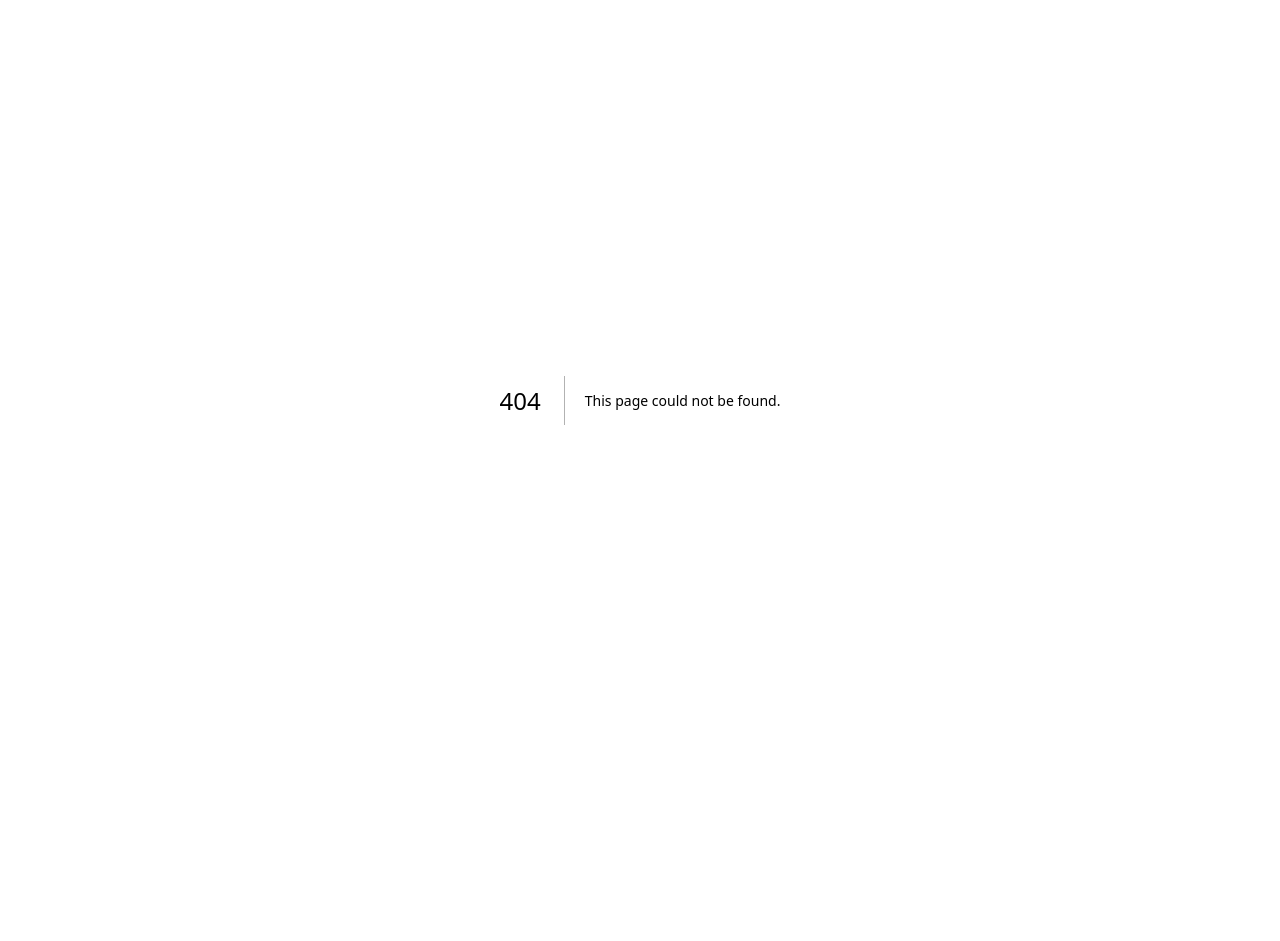
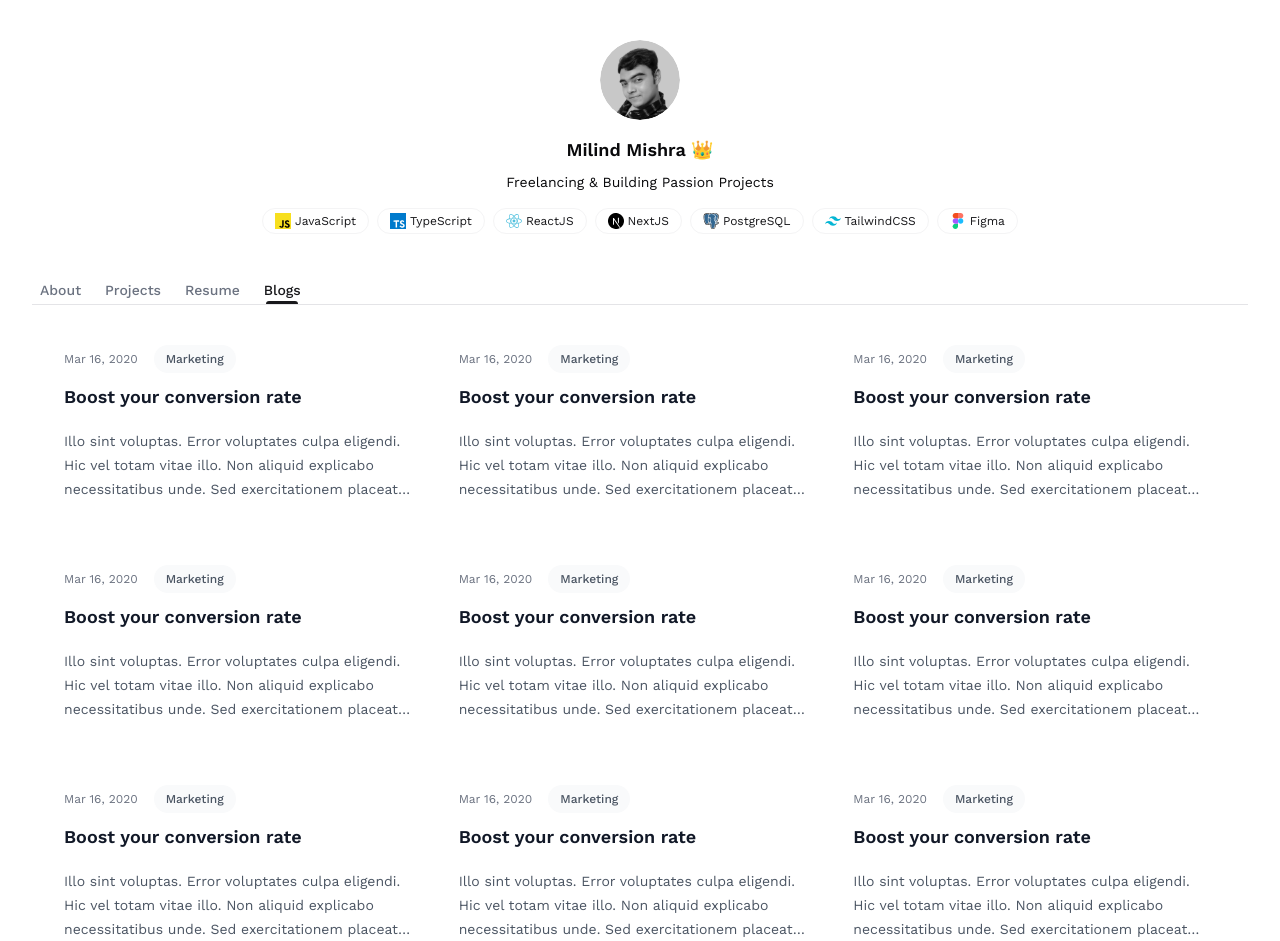
Before and after one commit to thatbeautifuldream/milindmishra.com.old, a Next.js app: page /blogs in a window 1280 px wide. Before the commit this address had no page. Before the commit the page ends 800 px from the top, so only its background shows below. Built offline with nearby package versions, Linux system fonts and the light colour scheme.

Commit message:
📦 NEW: sfit tab selection and children logic to file based routing and add app layout

```diff
--- a/next.config.js
+++ b/next.config.js
@@ -24,13 +24,16 @@ const config = {
         permanent: true,
       },
       {
-        source: "/resume",
+        source: "/resume-2024",
         destination:
           "https://milindmishra.vercel.app/assets/resume/Milind_Kumar_Mishra_Resume_2024.pdf",
         permanent: true,
       },
     ];
   },
+  experimental: {
+    typedRoutes: true,
+  },
 };
 
 export default config;
--- /dev/null
+++ b/src/app/about/page.tsx
@@ -0,0 +1,32 @@
+"use client";
+
+import GitHubCalendar from "react-github-calendar";
+import AnimateChildren from "~/components/animate-children";
+import WordRotate from "~/components/ui/word-rotate";
+
+export default function About() {
+  return (
+    <AnimateChildren>
+      <div className="flex flex-col items-center justify-center space-y-4">
+        <GitHubCalendar
+          username="thatbeautifuldream"
+          colorScheme="light"
+          hideColorLegend
+          labels={{
+            totalCount: "$ git push 'd {{count}} times",
+          }}
+        />
+        <WordRotate
+          words={[
+            "Software Engineer",
+            "Web Developer",
+            "Tech Consultant",
+            "Freelancer",
+            "Open Source Contributor",
+          ]}
+          className="m-4"
+        />
+      </div>
+    </AnimateChildren>
+  );
+}
--- a/src/components/blogs/index.tsx
+++ b/src/app/blogs/page.tsx
@@ -1,3 +1,5 @@
+import AnimateChildren from "~/components/animate-children";
+
 const posts = [
   {
     id: 1,
@@ -156,6 +158,7 @@ const posts = [
 
 export default function Blogs() {
   return (
+    <AnimateChildren>
       <div className="bg-white">
         <div className="mx-auto max-w-7xl px-6 lg:px-8">
           {/* <div className="mx-auto max-w-2xl lg:mx-0">
@@ -215,5 +218,6 @@ export default function Blogs() {
           </div>
         </div>
       </div>
+    </AnimateChildren>
   );
 }
--- a/src/app/layout.tsx
+++ b/src/app/layout.tsx
@@ -1,6 +1,8 @@
 import "~/styles/globals.css";
 
 import { Work_Sans } from "next/font/google";
+import LineTabs from "~/components/linetabs";
+import Hero from "~/components/header/hero";
 
 const font = Work_Sans({
   subsets: ["latin"],
@@ -15,7 +17,10 @@ export default function RootLayout({
   return (
     <html lang="en" className={font.className}>
       <body>
-        <div className="mx-auto max-w-7xl px-4 sm:px-6 lg:px-8">{children}</div>
+        <div className="mx-auto max-w-7xl px-4 sm:px-6 lg:px-8">
+          <Hero />
+          <LineTabs>{children}</LineTabs>
+        </div>
       </body>
     </html>
   );
--- /dev/null
+++ b/src/app/not-found.tsx
@@ -0,0 +1,11 @@
+import AnimateChildren from "~/components/animate-children";
+
+export default function NotFound() {
+  return (
+    <AnimateChildren>
+      <div className="flex flex-col items-center justify-center space-y-4">
+        OOPS! 404 - Page Not Found
+      </div>
+    </AnimateChildren>
+  );
+}
--- a/src/app/page.tsx
+++ b/src/app/page.tsx
@@ -1,11 +1,9 @@
-import Hero from "~/components/header/hero";
-import LineTabs from "~/components/linetabs";
+"use client";
+
+import { useRouter } from "next/navigation";
 
 export default function HomePage() {
-  return (
-    <>
-      <Hero />
-      <LineTabs />
-    </>
-  );
+  const router = useRouter();
+  router.push("/about");
+  return null;
 }
--- /dev/null
+++ b/src/app/projects/page.tsx
@@ -0,0 +1,11 @@
+import AnimateChildren from "~/components/animate-children";
+
+export default function Projects() {
+  return (
+    <AnimateChildren>
+      <div className="flex flex-col items-center justify-center space-y-4">
+        Comming soon...
+      </div>
+    </AnimateChildren>
+  );
+}
--- /dev/null
+++ b/src/app/resume/page.tsx
@@ -0,0 +1,11 @@
+import AnimateChildren from "~/components/animate-children";
+
+export default function Resume() {
+  return (
+    <AnimateChildren>
+      <div className="flex flex-col items-center justify-center space-y-4">
+        Comming soon...
+      </div>
+    </AnimateChildren>
+  );
+}
--- a/src/components/about/index.tsx
+++ /dev/null
@@ -1,29 +0,0 @@
-"use client";
-
-import GitHubCalendar from "react-github-calendar";
-import WordRotate from "../ui/word-rotate";
-
-export default function About() {
-  return (
-    <div className="flex flex-col items-center justify-center space-y-4">
-      <GitHubCalendar
-        username="thatbeautifuldream"
-        colorScheme="light"
-        hideColorLegend
-        labels={{
-          totalCount: "$ git push 'd {{count}} times",
-        }}
-      />
-      <WordRotate
-        words={[
-          "Software Engineer",
-          "Web Developer",
-          "Tech Consultant",
-          "Freelancer",
-          "Open Source Contributor",
-        ]}
-        className="m-4"
-      />
-    </div>
-  );
-}
--- /dev/null
+++ b/src/components/animate-children.tsx
@@ -0,0 +1,17 @@
+"use client";
+
+import { motion } from "framer-motion";
+
+const AnimateChildren = ({ children }: { children: React.ReactNode }) => {
+  return (
+    <motion.div
+      initial={{ opacity: 0, y: -50 }}
+      animate={{ opacity: 1, y: 0 }}
+      exit={{ opacity: 0, y: 50 }}
+    >
+      {children}
+    </motion.div>
+  );
+};
+
+export default AnimateChildren;
--- a/src/components/linetabs.tsx
+++ b/src/components/linetabs.tsx
@@ -1,9 +1,8 @@
 "use client";
 
 import { motion } from "framer-motion";
-import About from "./about";
-import Blogs from "./blogs";
 import { useTabStore, type TabType } from "~/stores";
+import { usePathname, useRouter } from "next/navigation";
 
 const tabs: TabType[] = ["About", "Projects", "Resume", "Blogs"];
 
@@ -15,10 +14,28 @@ interface TabProps {
 
 const Tab = ({ text, selected, customID }: TabProps) => {
   const { setSelectedTab } = useTabStore();
+  const router = useRouter();
 
+  const handleTabClick = (tab: TabType) => {
+    setSelectedTab(tab);
+    switch (tab) {
+      case "About":
+        router.push("/about");
+        break;
+      case "Projects":
+        router.push("/projects");
+        break;
+      case "Resume":
+        router.push("/resume");
+        break;
+      case "Blogs":
+        router.push("/blogs");
+        break;
+    }
+  };
   return (
     <button
-      onClick={() => setSelectedTab(text as TabType)}
+      onClick={() => handleTabClick(text as TabType)}
       className={`${
         selected ? "text-primary" : " hover:text-gray-900"
       } relative rounded-md px-2 py-1 text-sm font-medium text-gray-500 transition-colors duration-300 focus-within:outline-primary`}
@@ -37,25 +54,38 @@ const Tab = ({ text, selected, customID }: TabProps) => {
   );
 };
 
-const AnimateTabChildren = ({ children }: { children: React.ReactNode }) => {
-  return (
-    <motion.div
-      initial={{ opacity: 0, y: -50 }}
-      animate={{ opacity: 1, y: 0 }}
-      exit={{ opacity: 0, y: 50 }}
-    >
-      {children}
-    </motion.div>
-  );
-};
-
 interface LineTabProps {
   center?: boolean;
   customID?: string;
+  children: React.ReactNode;
 }
 
-const LineTabs = ({ center, customID }: LineTabProps) => {
+const LineTabs = ({ center, customID, children }: LineTabProps) => {
   const { selectedTab } = useTabStore();
+  const pathname = usePathname();
+  const tabChild = selectedTab;
+  switch (pathname) {
+    case "/":
+      if (tabChild !== "About") {
+        useTabStore.getState().setSelectedTab("About");
+      }
+      break;
+    case "/projects":
+      if (tabChild !== "Projects") {
+        useTabStore.getState().setSelectedTab("Projects");
+      }
+      break;
+    case "/resume":
+      if (tabChild !== "Resume") {
+        useTabStore.getState().setSelectedTab("Resume");
+      }
+      break;
+    case "/blogs":
+      if (tabChild !== "Blogs") {
+        useTabStore.getState().setSelectedTab("Blogs");
+      }
+      break;
+  }
 
   return (
     <>
@@ -73,16 +103,7 @@ const LineTabs = ({ center, customID }: LineTabProps) => {
           />
         ))}
       </div>
-      {selectedTab === "About" && (
-        <AnimateTabChildren>
-          <About />
-        </AnimateTabChildren>
-      )}
-      {selectedTab === "Blogs" && (
-        <AnimateTabChildren>
-          <Blogs />
-        </AnimateTabChildren>
-      )}
+      {children}
     </>
   );
 };
```
Lines whose indentation alone changed are shown as unchanged.
